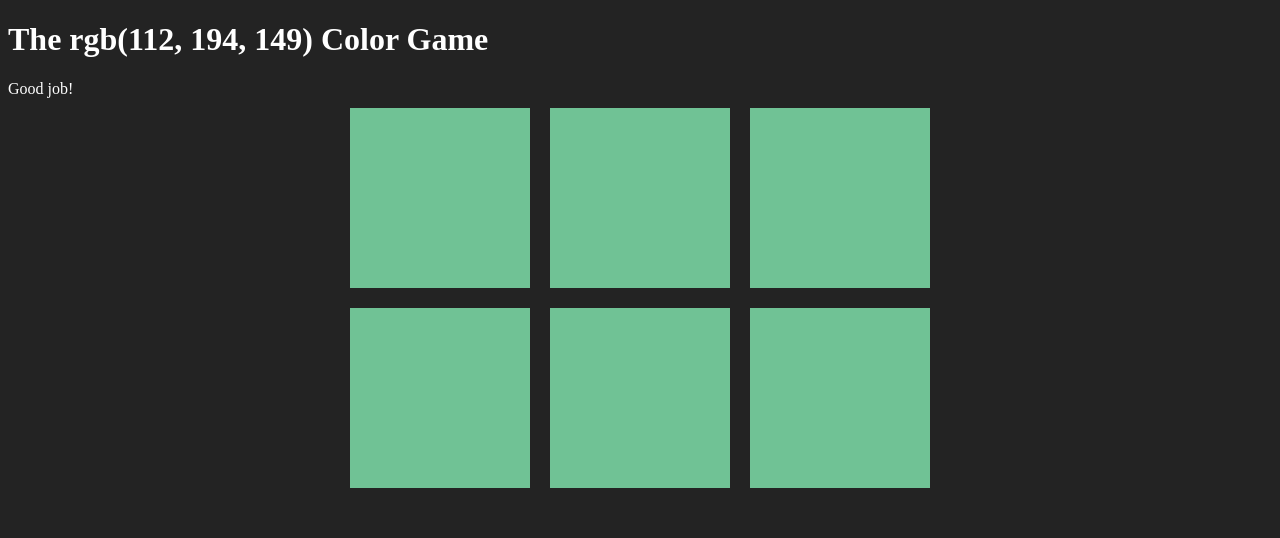
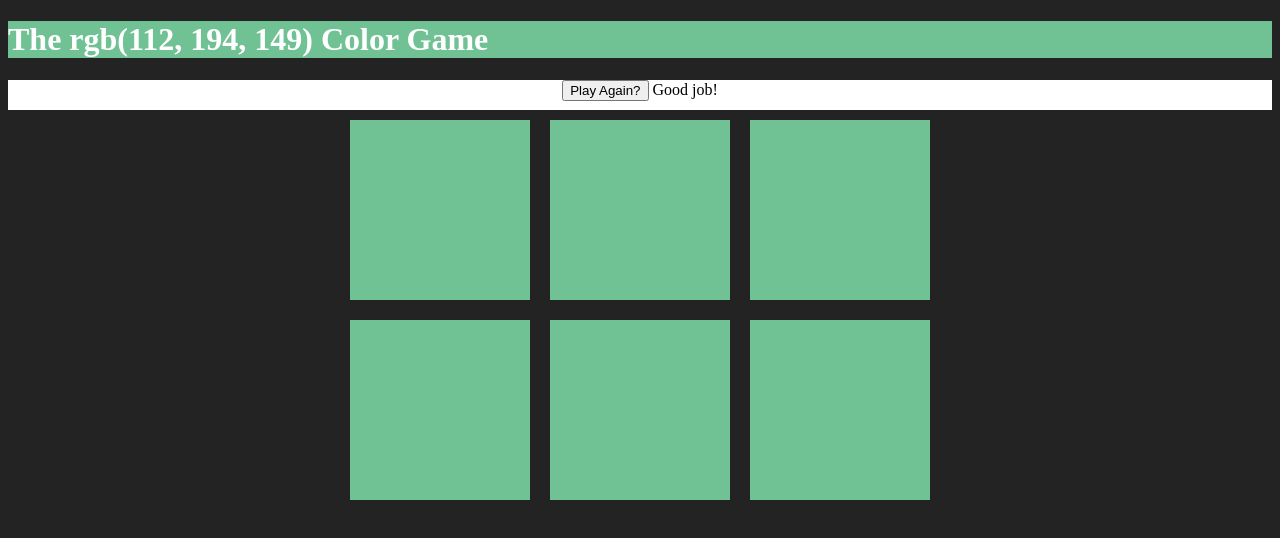
Before and after one commit to hussu97/ColorGame, a plain HTML site: page colorGame.html in a window 1280 px wide. Both pictures are taken after a click on the element 439 px from the left and 179 px from the top of the page. Drawn offline with Linux system fonts and the light colour scheme.

Commit message:
Added play again button with functionality

```diff
--- a/colorGame.css
+++ b/colorGame.css
@@ -14,8 +14,10 @@ body{
 }
 h1{
   color: white;
-
 }
-span{
-  color: white;
+#strip{
+  background-color: white;
+  height: 30px;
+  text-align: center;
+  color: black;
 }
--- a/colorGame.html
+++ b/colorGame.html
@@ -10,7 +10,8 @@
 <body>
   <h1>The <span id="colorDisplay">RGB</span> Color Game</h1>
 
-  <div class="">
+  <div id="strip">
+    <button type="button" name="button" id="reset">New Colors</button>
     <span id="message"></span>
   </div>
   <div class="container">
--- a/colorGame.js
+++ b/colorGame.js
@@ -5,6 +5,8 @@ var pickedColor = pickColor();
 var colorDisplay =document.getElementById("colorDisplay");
 var clickedColor;
 var messageDisplay = document.querySelector("#message");
+var playAgainButton=document.querySelector("#reset");
+var heading=document.querySelector("h1");
 
 colorDisplay.textContent=pickedColor;
 
@@ -17,6 +19,7 @@ for(var i=0;i<squares.length;i++){
     if(clickedColor===pickedColor){
       messageDisplay.textContent="Good job!";
       changeColors(clickedColor);
+      playAgainButton.textContent="Play Again?";
     }else{
       this.style.backgroundColor="#232323";
       messageDisplay.textContent="Try Again!";
@@ -24,11 +27,27 @@ for(var i=0;i<squares.length;i++){
   });
 }
 
+playAgainButton.addEventListener("click",function(){
+  //change button text
+  this.textContent="New Colors";
+  //generate new color
+  colors=generateRandomColors(6);
+  //pick a new color from the array for colorPicked
+  colorDisplay.textContent=pickedColor=pickColor();
+  //change colors of squares
+  for(var i=0;i<colors.length;i++){
+    squares[i].style.backgroundColor=colors[i];
+  }
+  //Reset button of h1
+  heading.style.backgroundColor="#232323";
+})
+
 function changeColors(color){
   //loop through all the squares and change color to match given color
   for(var i=0;i<squares.length;i++){
     squares[i].style.backgroundColor=color;
   }
+  heading.style.backgroundColor=color;
 }
 
 function pickColor(){
```
